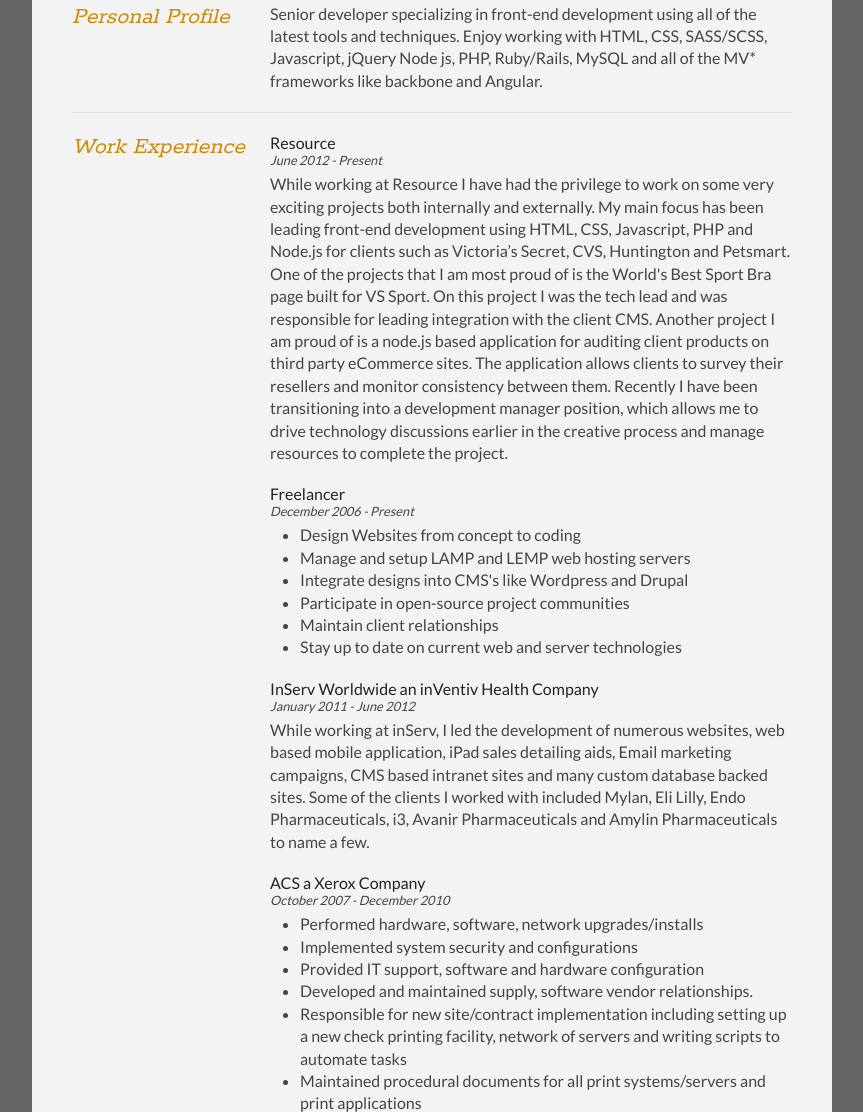
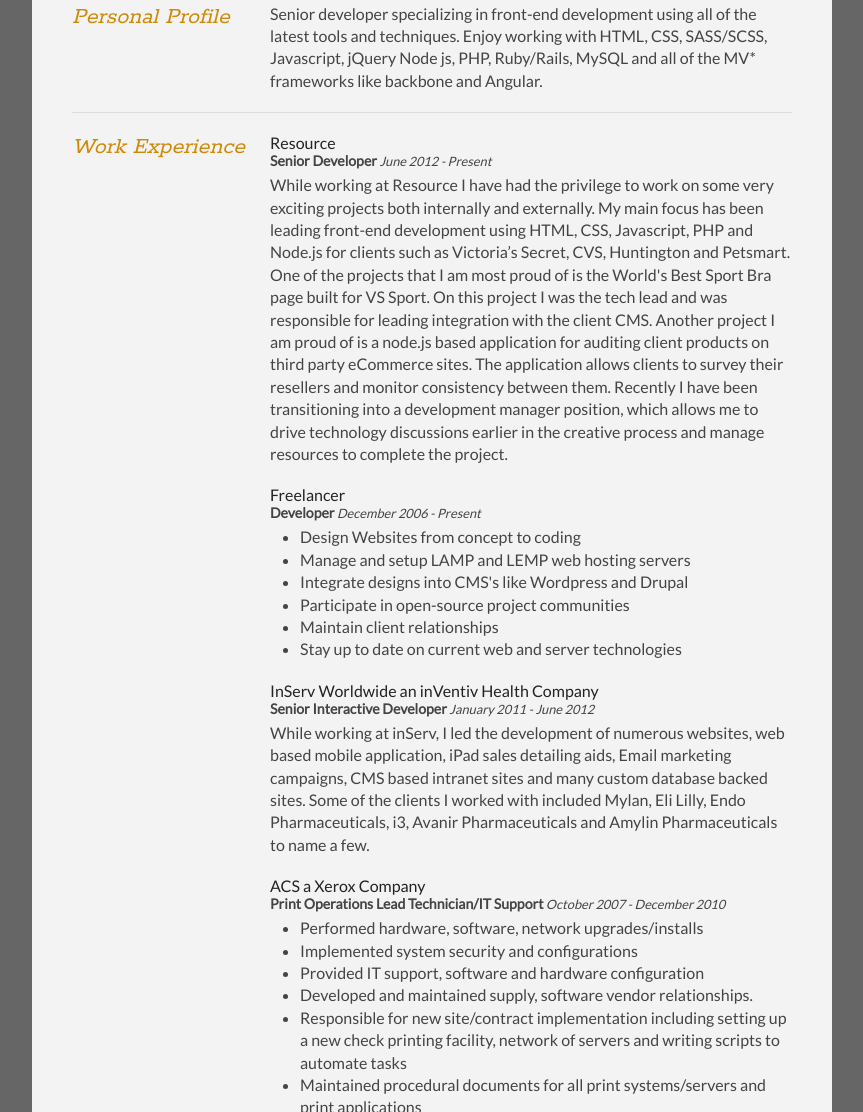
Before and after one commit to km2c/resume, a website: page app/index.html in a window 1280 px wide. Shown: the part 229-1341 px from the top of the page, without its empty margins (208-1071 px from the left). Drawn offline with nearby package versions, Linux system fonts and the light colour scheme; files that its build step writes are made by us from their sources.

Commit message:
add positions

```diff
--- a/app/index.html
+++ b/app/index.html
@@ -77,13 +77,13 @@
                     <div class="sectionContent">
                         <article>
                             <h2>Resource</h2>
-                            <p class="subDetails">June 2012 - Present</p>
+                            <p class="subDetails"><strong>Senior Developer</strong>  June 2012 - Present</p>
                             <p>While working at Resource I have had the privilege to work on some very exciting projects both internally and externally. My main focus has been leading front-end development using HTML, CSS, Javascript, PHP and Node.js for clients such as Victoria’s Secret, CVS, Huntington and Petsmart. One of the projects that I am most proud of is the World's Best Sport Bra page built for VS Sport. On this project I was the tech lead and was responsible for leading integration with the client CMS. Another project I am proud of is a node.js based application for auditing client products on third party eCommerce sites. The application allows clients to survey their resellers and monitor consistency between them. Recently I have been transitioning into a development manager position, which allows me to drive technology discussions earlier in the creative process and manage resources to complete the project.</p>
                         </article>
 
                         <article>
                             <h2>Freelancer</h2>
-                            <p class="subDetails">December 2006 - Present</p>
+                            <p class="subDetails"><strong>Developer</strong>  December 2006 - Present</p>
                             <ul>
                                 <li>Design Websites from concept to coding</li>
                                 <li>Manage and setup LAMP and LEMP web hosting servers</li>
@@ -96,13 +96,13 @@
 
                         <article>
                             <h2>InServ Worldwide <span class="small">an inVentiv Health Company</span></h2>
-                            <p class="subDetails">January 2011 - June 2012</p>
+                            <p class="subDetails"><strong>Senior Interactive Developer</strong>  January 2011 - June 2012</p>
                             <p>While working at inServ, I led the development of numerous websites, web based mobile application, iPad sales detailing aids, Email marketing campaigns, CMS based intranet sites and many custom database backed sites. Some of the clients I worked with included Mylan, Eli Lilly, Endo Pharmaceuticals, i3, Avanir Pharmaceuticals and Amylin Pharmaceuticals to name a few.</p>
                         </article>
 
                         <article>
                             <h2>ACS <span class="small">a Xerox Company</span></h2>
-                            <p class="subDetails">October 2007 - December 2010</p>
+                            <p class="subDetails"><strong>Print Operations Lead Technician/IT Support</strong>  October 2007 - December 2010</p>
                             <ul>
                                 <li>Performed hardware, software, network upgrades/installs</li>
                                 <li>Implemented system security and configurations</li>
--- a/app/styles/main.scss
+++ b/app/styles/main.scss
@@ -145,6 +145,11 @@ section {
     font-size: 0.8em;
     font-style: italic;
     margin-bottom: 3px;
+    strong {
+        font-weight: 700;
+        font-style: normal;
+        font-size: 1.1em;
+    }
 }
 
 .keySkills {
```
